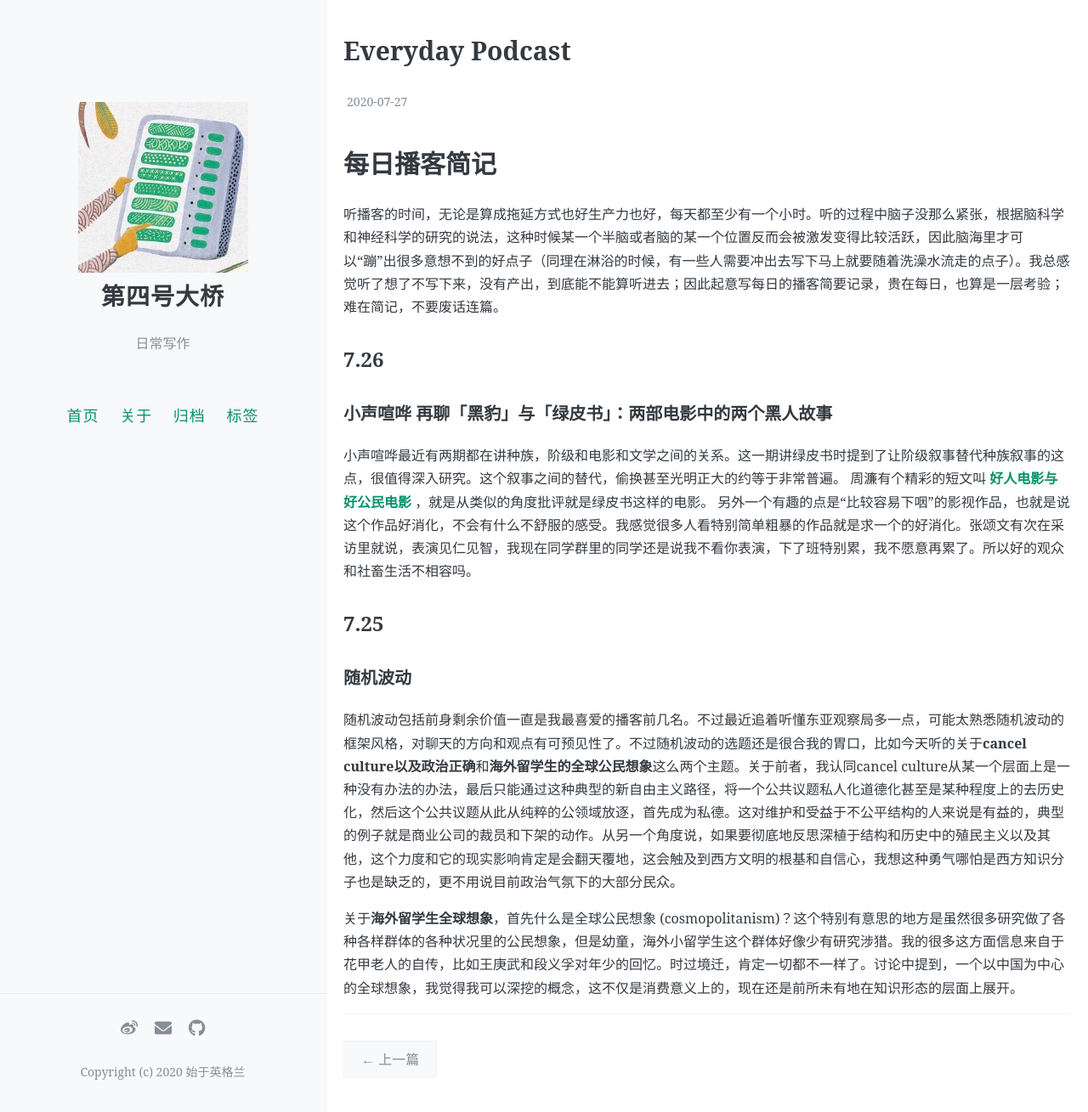
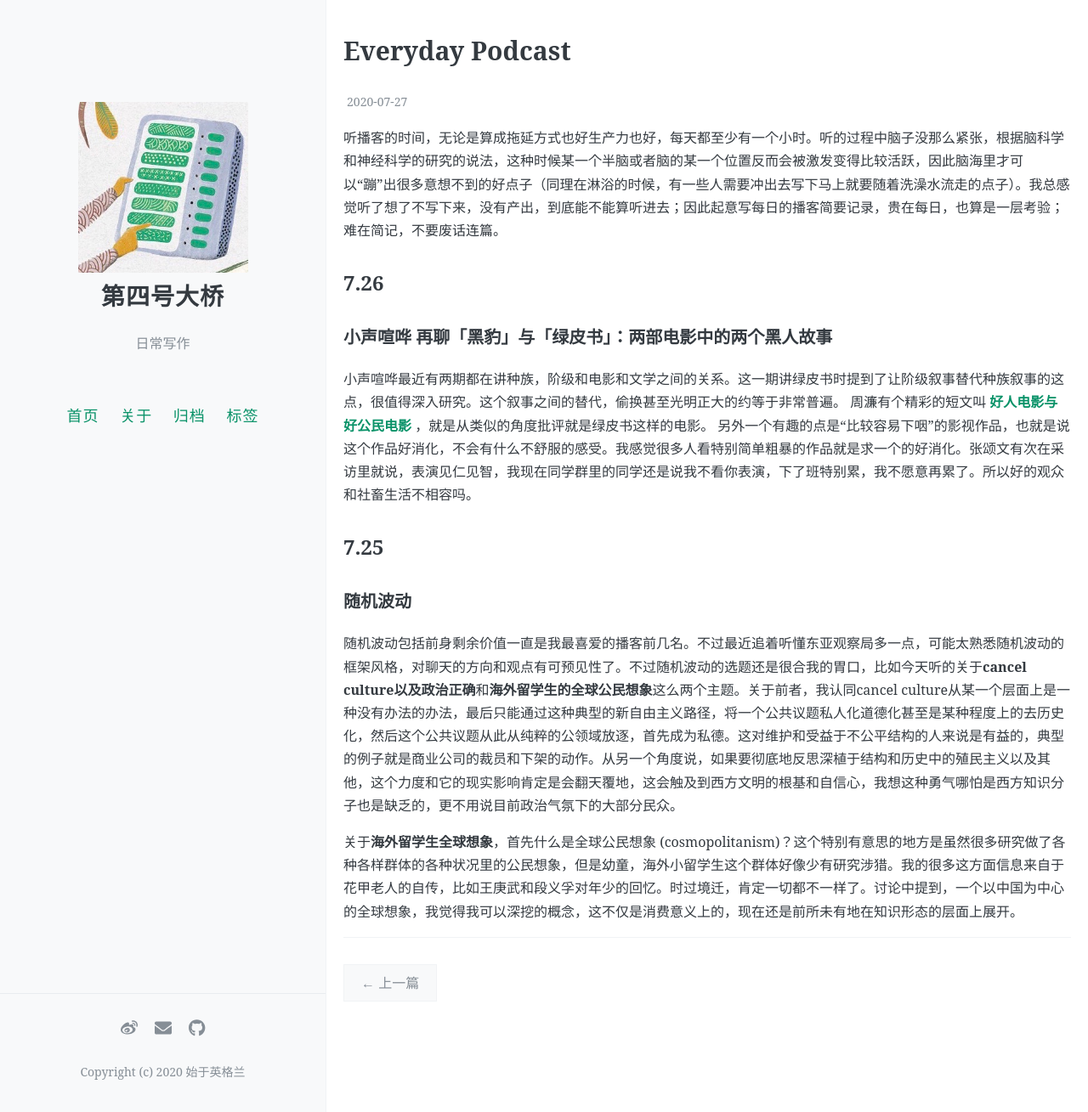
Before and after one commit to yifan0111/gincredible, a Jekyll site: the page built from _posts/2020-07-27-everyday-podcast.md, in a window 1280 px wide and 1309 px high. Shown: the whole window at 85% size. Built offline with Jekyll 4.4.1, drawn with Linux system fonts in a browser that asks for light colours; our own code applies the rules of GitHub Pages for plain Markdown files; comment, search, counter and statistics services are not loaded.

Commit message:
Update 2020-07-27-everyday-podcast.md

```diff
--- a/_posts/2020-07-27-everyday-podcast.md
+++ b/_posts/2020-07-27-everyday-podcast.md
@@ -1,5 +1,3 @@
-# 每日播客简记
-
 听播客的时间，无论是算成拖延方式也好生产力也好，每天都至少有一个小时。听的过程中脑子没那么紧张，根据脑科学和神经科学的研究的说法，这种时候某一个半脑或者脑的某一个位置反而会被激发变得比较活跃，因此脑海里才可以“蹦”出很多意想不到的好点子（同理在淋浴的时候，有一些人需要冲出去写下马上就要随着洗澡水流走的点子）。我总感觉听了想了不写下来，没有产出，到底能不能算听进去；因此起意写每日的播客简要记录，贵在每日，也算是一层考验；难在简记，不要废话连篇。
 
 ## 7.26
```
